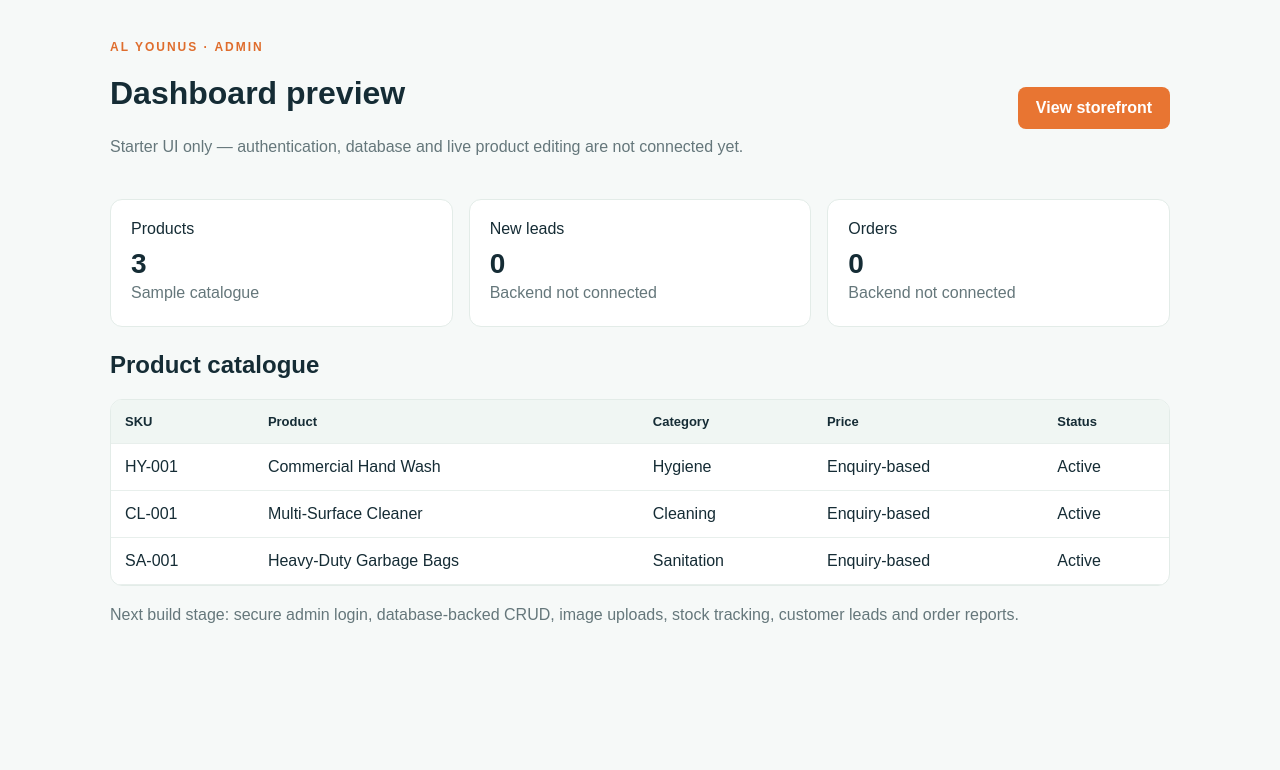
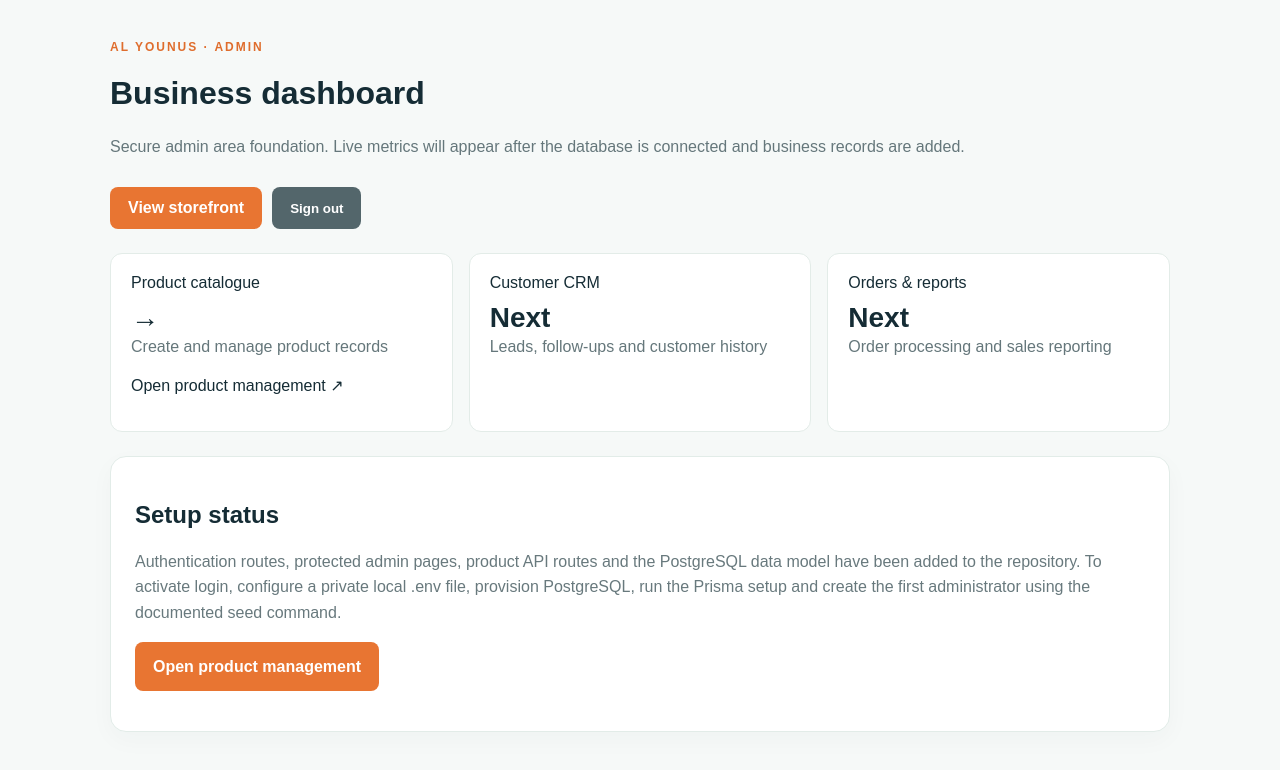
Before and after one commit to rakibulislam276/al-younus-trading, a Next.js app: page /admin in a window 1280 px wide. Shown: the top 770 px of the page. Built offline with nearby package versions, Linux system fonts and the light colour scheme.

Commit message:
Replace static preview with protected admin dashboard links and setup status

```diff
--- a/app/admin/page.tsx
+++ b/app/admin/page.tsx
@@ -1,2 +1,20 @@
-const rows=[['HY-001','Commercial Hand Wash','Hygiene','Enquiry-based','Active'],['CL-001','Multi-Surface Cleaner','Cleaning','Enquiry-based','Active'],['SA-001','Heavy-Duty Garbage Bags','Sanitation','Enquiry-based','Active']];
-export default function AdminPreview(){return <main className="admin-shell"><div className="admin-header"><div><div className="eyebrow">AL YOUNUS · ADMIN</div><h1>Dashboard preview</h1><p className="muted">Starter UI only — authentication, database and live product editing are not connected yet.</p></div><a className="button" href="/">View storefront</a></div><section className="stats"><div className="stat">Products<strong>3</strong><span className="muted">Sample catalogue</span></div><div className="stat">New leads<strong>0</strong><span className="muted">Backend not connected</span></div><div className="stat">Orders<strong>0</strong><span className="muted">Backend not connected</span></div></section><h2>Product catalogue</h2><div className="table-wrap"><table className="table"><thead><tr><th>SKU</th><th>Product</th><th>Category</th><th>Price</th><th>Status</th></tr></thead><tbody>{rows.map(r=><tr key={r[0]}>{r.map(c=><td key={c}>{c}</td>)}</tr>)}</tbody></table></div><p className="muted">Next build stage: secure admin login, database-backed CRUD, image uploads, stock tracking, customer leads and order reports.</p></main>}
+import LogoutButton from "./logout-button";
+
+export default function AdminDashboard() {
+  return <main className="admin-shell">
+    <div className="admin-header">
+      <div><div className="eyebrow">AL YOUNUS · ADMIN</div><h1>Business dashboard</h1><p className="muted">Secure admin area foundation. Live metrics will appear after the database is connected and business records are added.</p></div>
+      <div style={{display:"flex",gap:10,flexWrap:"wrap"}}><a className="button" href="/">View storefront</a><LogoutButton /></div>
+    </div>
+    <section className="stats">
+      <div className="stat">Product catalogue<strong>→</strong><span className="muted">Create and manage product records</span><p><a href="/admin/products">Open product management ↗</a></p></div>
+      <div className="stat">Customer CRM<strong>Next</strong><span className="muted">Leads, follow-ups and customer history</span></div>
+      <div className="stat">Orders & reports<strong>Next</strong><span className="muted">Order processing and sales reporting</span></div>
+    </section>
+    <section className="card">
+      <h2>Setup status</h2>
+      <p className="muted">Authentication routes, protected admin pages, product API routes and the PostgreSQL data model have been added to the repository. To activate login, configure a private local .env file, provision PostgreSQL, run the Prisma setup and create the first administrator using the documented seed command.</p>
+      <p><a className="button" href="/admin/products">Open product management</a></p>
+    </section>
+  </main>;
+}
```
